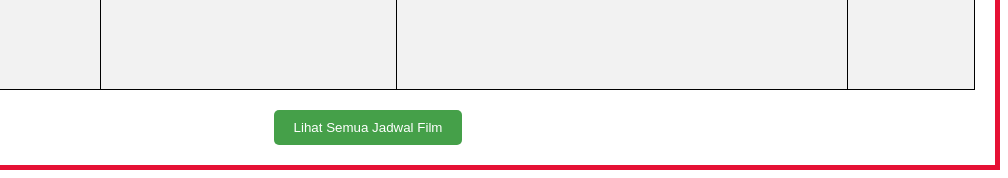
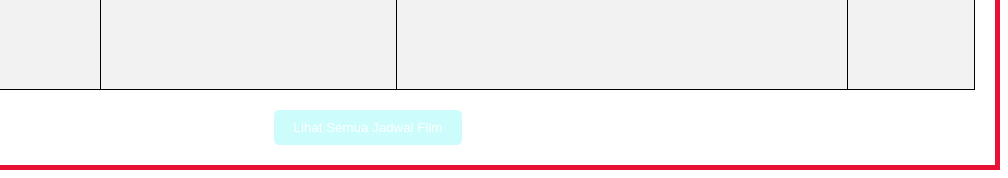
Before and after one commit to iqbaldf7/EXERCISE1_158, a plain HTML site: page index.html in a window 1280 px wide. In both pictures the pointer is over the button "Lihat Semua Jadwal Film". Shown: the part 2221-2399 px from the top of the page, 272-1280 px from the left. Drawn offline with Linux system fonts and the light colour scheme.

Commit message:
menambahkan color

```diff
--- a/index.html
+++ b/index.html
@@ -45,7 +45,7 @@
         }
         /* Efek hover pada tombol */
         button:hover {
-            background-color: #45a049; /* Warna latar belakang tombol saat dihover */
+            background-color: #11f2ee36; /* Warna latar belakang tombol saat dihover */
         }
     </style>
 </head>
```
